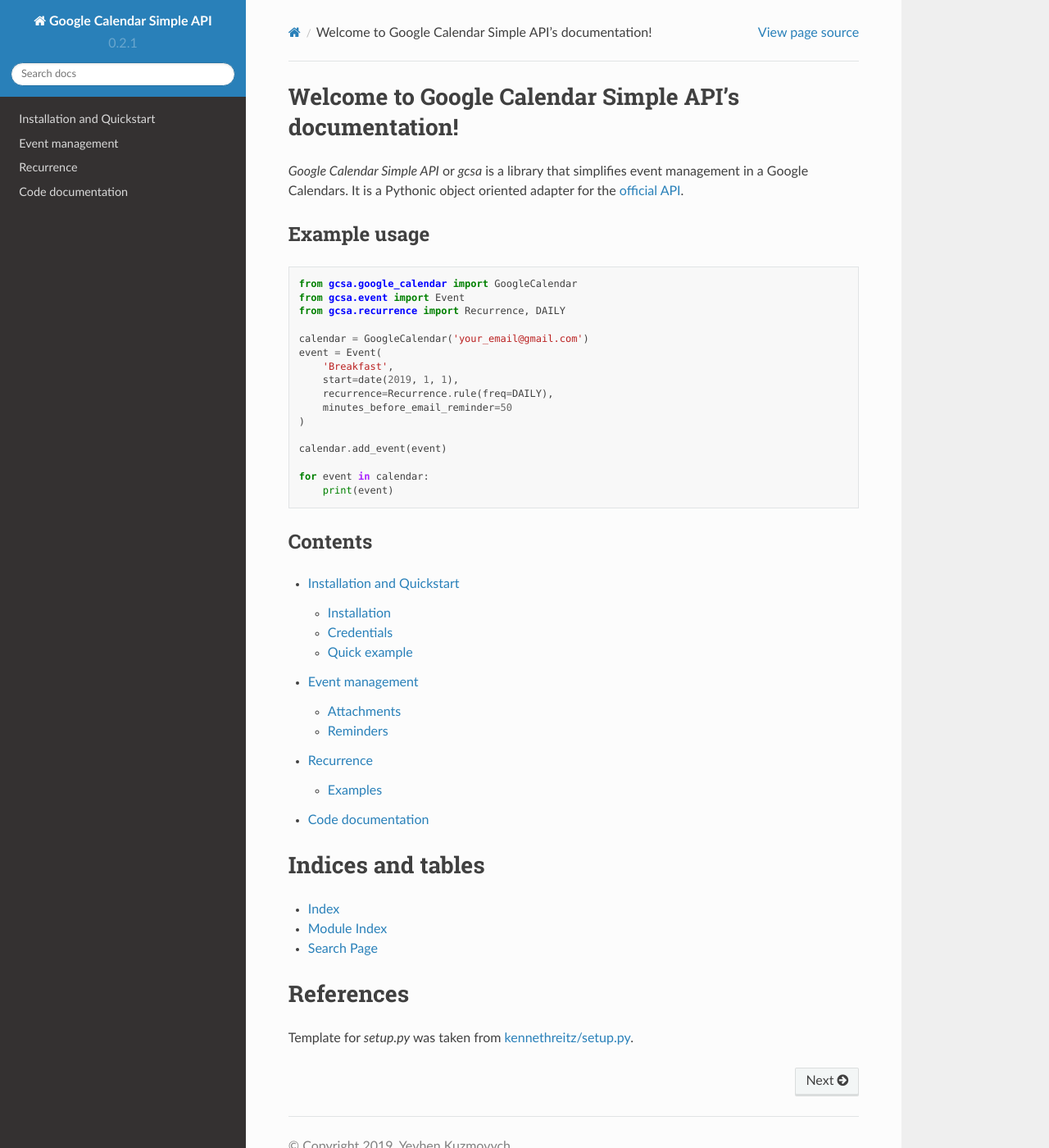
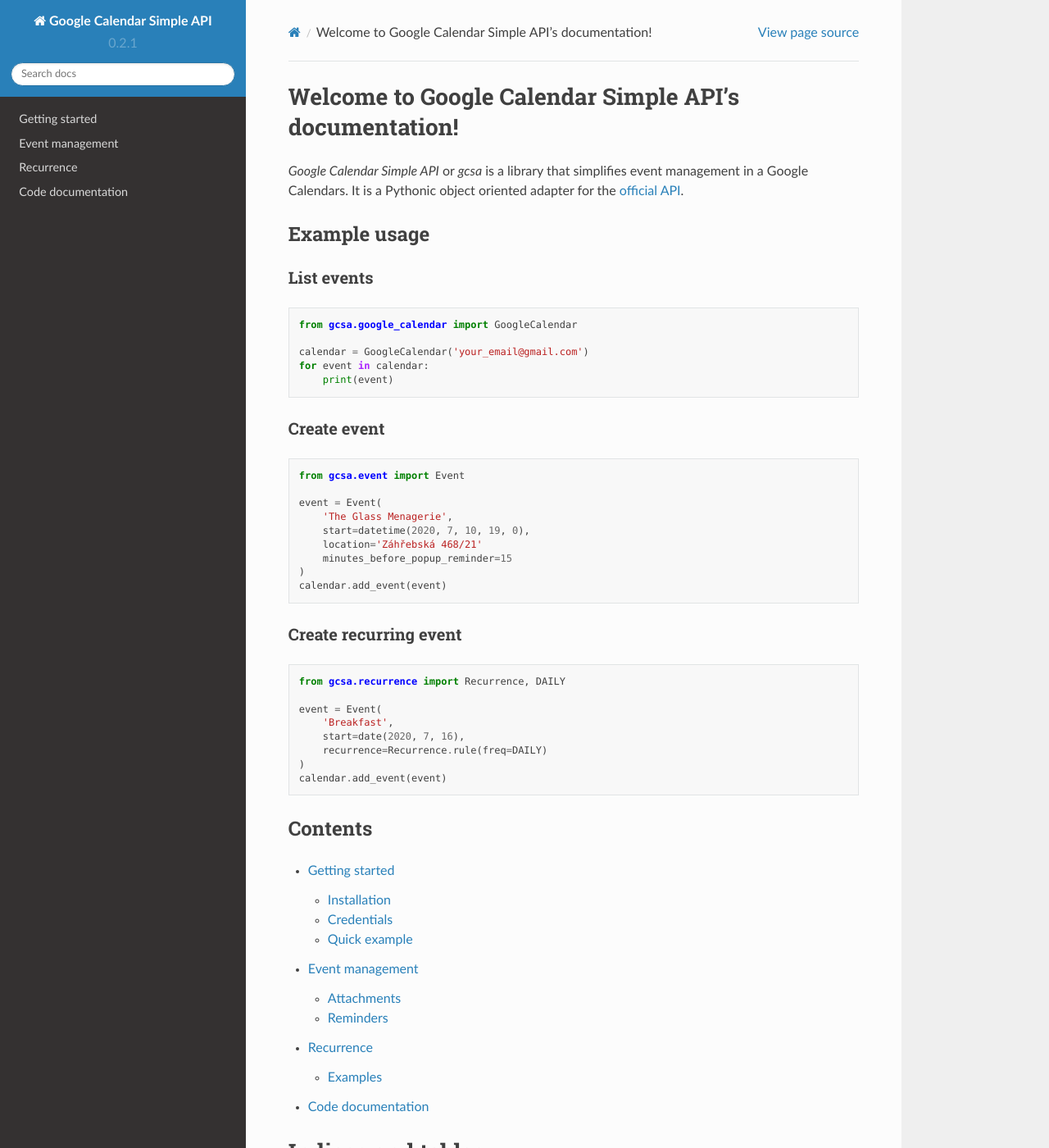
Before and after one commit to kuzmoyev/google-calendar-simple-api, a Sphinx documentation site: the page built from docs/source/index.rst, in a window 1280 px wide and 1400 px high. Shown: the whole window at 82% size. Built offline with Sphinx 7.4.7 and the Read the Docs theme 2.0.0, drawn with Linux system fonts in a browser that asks for light colours; pages that are not in the unit, such as notebooks, are missing from menus.

```diff
--- a/docs/source/index.rst
+++ b/docs/source/index.rst
@@ -7,24 +7,47 @@ It is a Pythonic object oriented adapter for the `official API`_.
 Example usage
 -------------
 
+List events
+~~~~~~~~~~~
+
 .. code-block:: python
 
     from gcsa.google_calendar import GoogleCalendar
+
+    calendar = GoogleCalendar('your_email@gmail.com')
+    for event in calendar:
+        print(event)
+
+
+Create event
+~~~~~~~~~~~~
+
+.. code-block:: python
+
     from gcsa.event import Event
+
+    event = Event(
+        'The Glass Menagerie',
+        start=datetime(2020, 7, 10, 19, 0),
+        location='Záhřebská 468/21'
+        minutes_before_popup_reminder=15
+    )
+    calendar.add_event(event)
+
+
+Create recurring event
+~~~~~~~~~~~~~~~~~~~~~~
+
+.. code-block:: python
+
     from gcsa.recurrence import Recurrence, DAILY
 
-    calendar = GoogleCalendar('your_email@gmail.com')
     event = Event(
         'Breakfast',
-        start=date(2019, 1, 1),
-        recurrence=Recurrence.rule(freq=DAILY),
-        minutes_before_email_reminder=50
+        start=date(2020, 7, 16),
+        recurrence=Recurrence.rule(freq=DAILY)
     )
-
     calendar.add_event(event)
-
-    for event in calendar:
-        print(event)
 
 
 Contents
@@ -53,4 +76,4 @@ Template for `setup.py` was taken from `kennethreitz/setup.py`_.
 
 
 .. _kennethreitz/setup.py: https://github.com/kennethreitz/setup.py
-.. _`official API`: https://github.com/googleapis/google-api-python-client
+.. _`official API`: https://developers.google.com/calendar
--- a/docs/source/installation.rst
+++ b/docs/source/installation.rst
@@ -1,7 +1,7 @@
 .. _installation:
 
-Installation and Quickstart
-============================
+Getting started
+===============
 
 
 Installation
@@ -31,7 +31,7 @@ Now you need to get your API credentials:
     .. note:: On the first run, your application will prompt you to the default browser
         to get permissions from you to use (see/edit) your calendar. This will create
         :code:`token.pickle` file in the same folder as your :code:`credentials.json`. So
-        don't forget to also add it to :code:`.gitignore` if it is in a git repository.
+        don't forget to also add it to :code:`.gitignore` if it is in a GIT repository.
 
 
 Quick example
```
Also changed, not shown: README.rst (+36 -15 lines).
